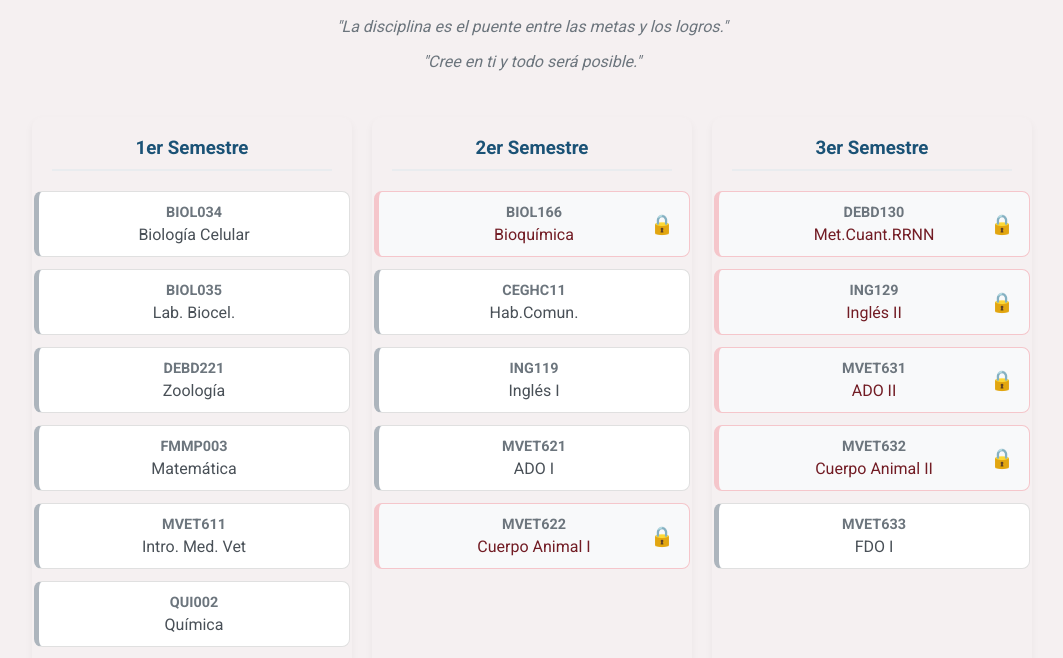
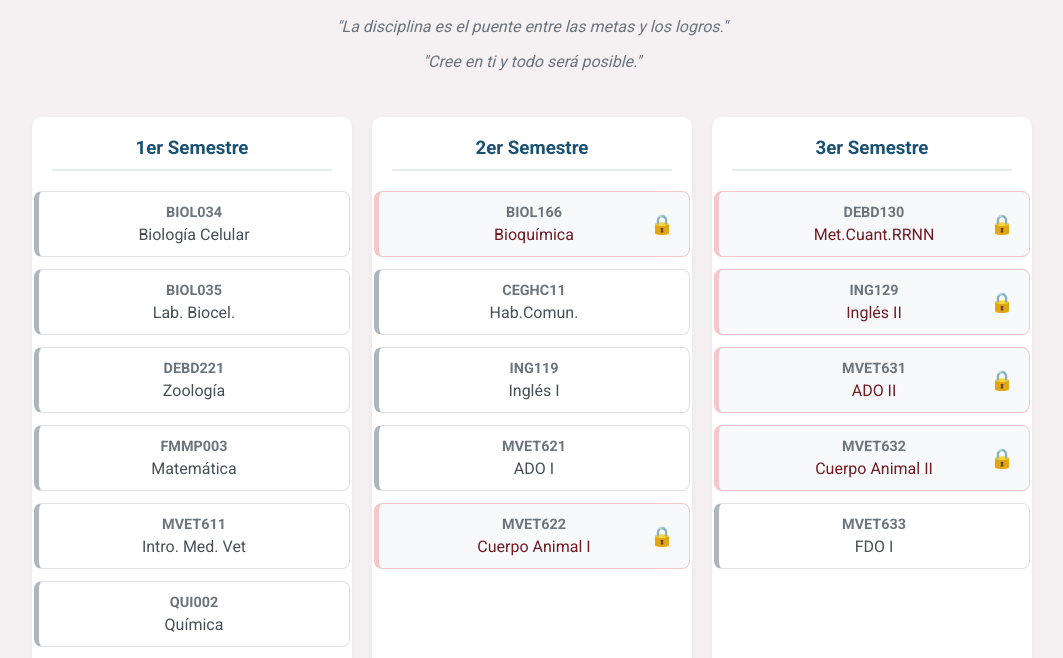
Before and after one commit to DieegooCh/Plan-de-Estudios, a plain HTML site: page index.html in a window 1280 px wide. Shown: the part 142-800 px from the top of the page, without its empty margins (108-1171 px from the left). Drawn offline with Linux system fonts and the light colour scheme.

Commit message:
Update estilos.css

```diff
--- a/estilos.css
+++ b/estilos.css
@@ -47,7 +47,7 @@ h2 {
 
 /* Columnas de Semestres */
 .semestre {
-    background-color: #f5f0f1; /* <<--- ESTA LÍNEA ES LA IMPORTANTE */
+    background-color: #ffffff; /* <<--- ESTA LÍNEA ES LA IMPORTANTE */
     border-radius: 10px;
     box-shadow: 0 4px 8px rgba(0, 0, 0, 0.05);
     padding: 20px;
```
